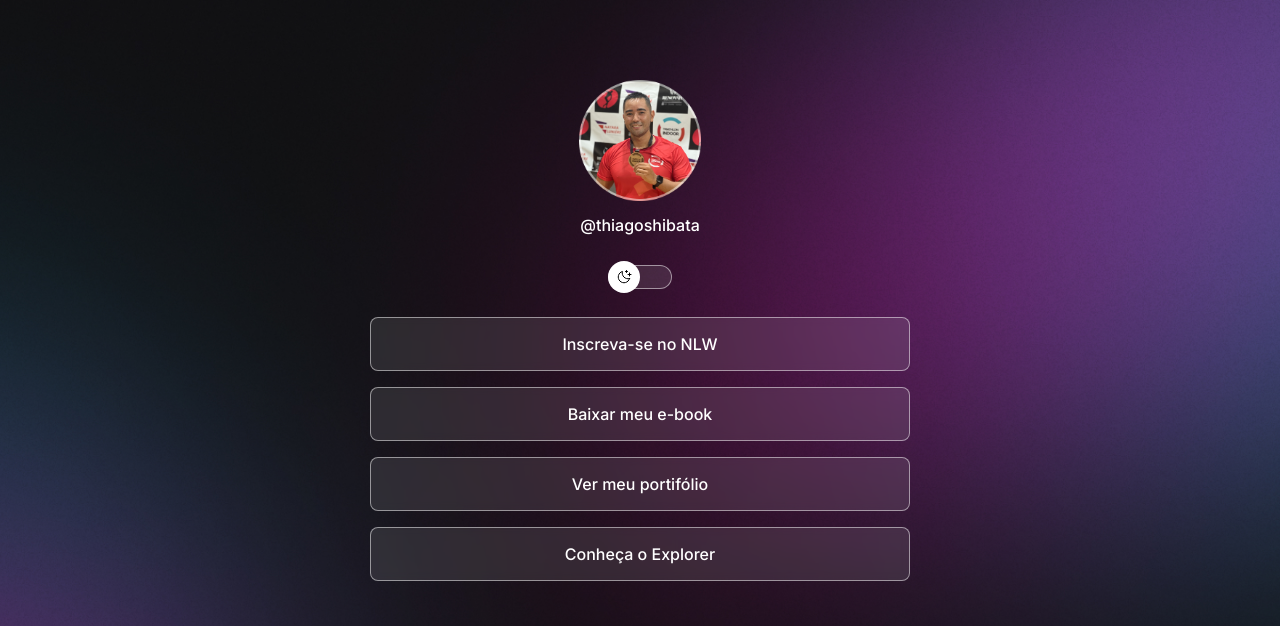
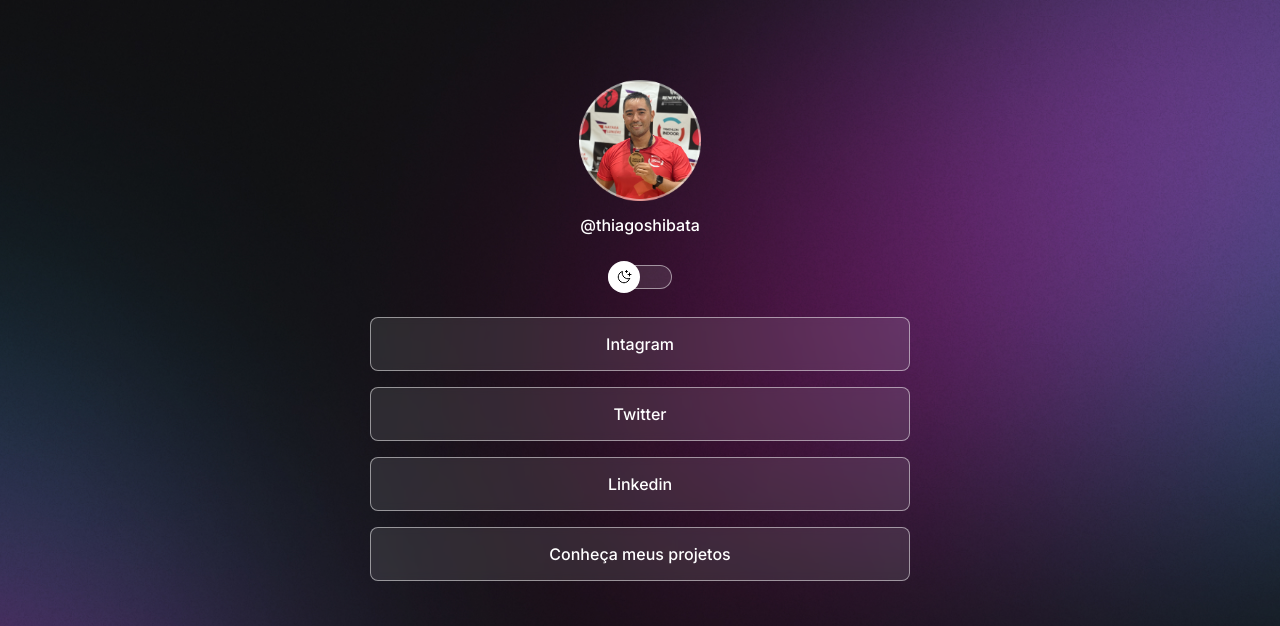
Before and after one commit to thiagoshibata/devLinks, a plain HTML site: page index.html in a window 1280 px wide. Shown: the top 626 px of the page. Drawn offline with nearby package versions, Linux system fonts and the light colour scheme.

Commit message:
atualizando os links do footer do site

```diff
--- a/index.html
+++ b/index.html
@@ -27,19 +27,19 @@
       </div>
       <ul>
         <li>
-          <a href="#">Inscreva-se no NLW</a>
+          <a href="https://instagram.com/thiagoshibata" target="_blank">Intagram</a>
         </li>
         <li>
-          <a href="#">Baixar meu e-book</a>
+          <a href="https://twitter.com/ThiagoShibata" target="_blank">Twitter</a>
+        </li>
+        <li>
+          <a href="https://www.linkedin.com/in/thiagoshibata/" target="_blank"
+            >Linkedin</a
+          >
         </li>
         <li>
           <a href="https://github.com/thiagoshibata" target="_blank"
-            >Ver meu portifólio</a
-          >
-        </li>
-        <li>
-          <a href="https://rocketseat.com.br/explorer" target="_blank"
-            >Conheça o Explorer</a
+            >Conheça meus projetos</a
           >
         </li>
       </ul>
```
